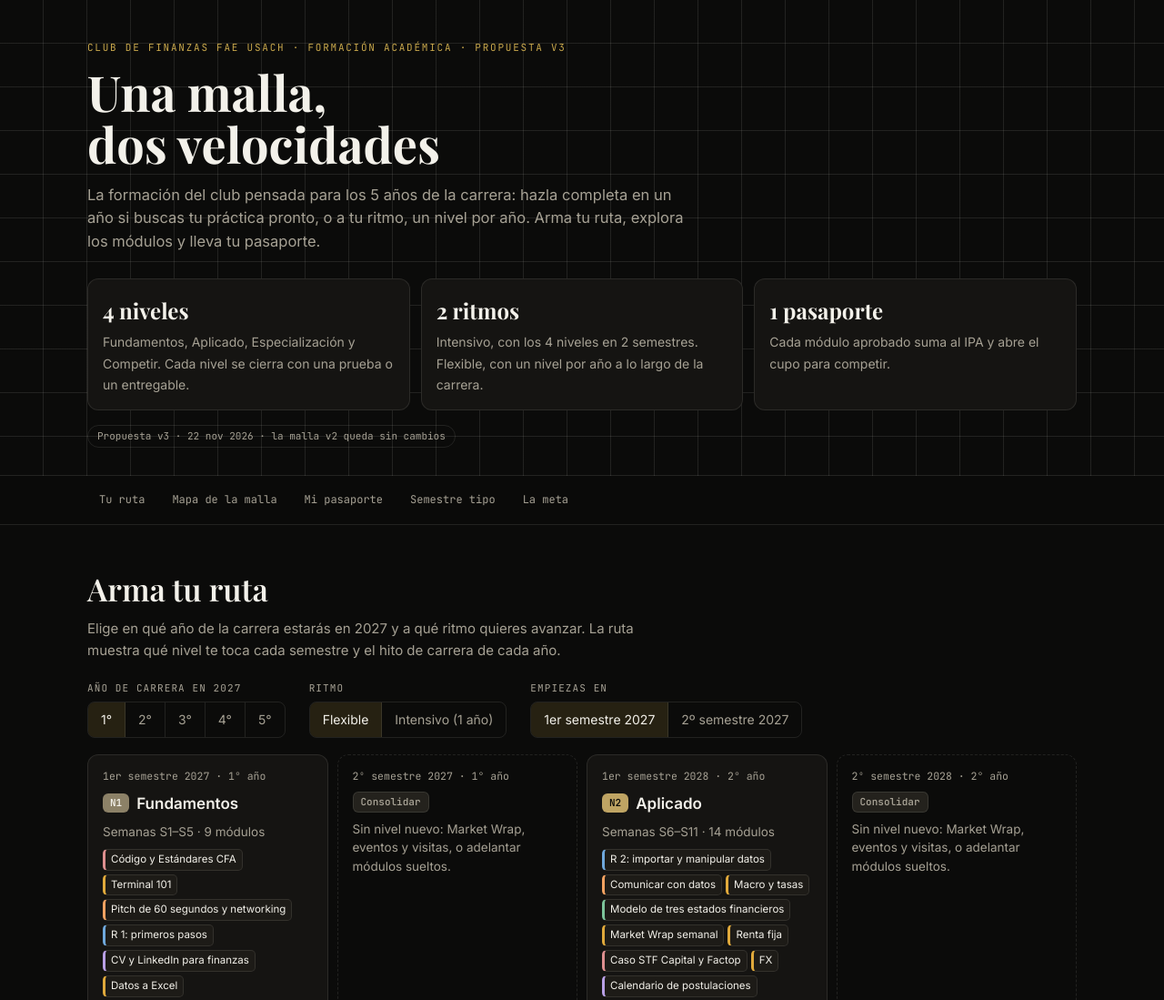
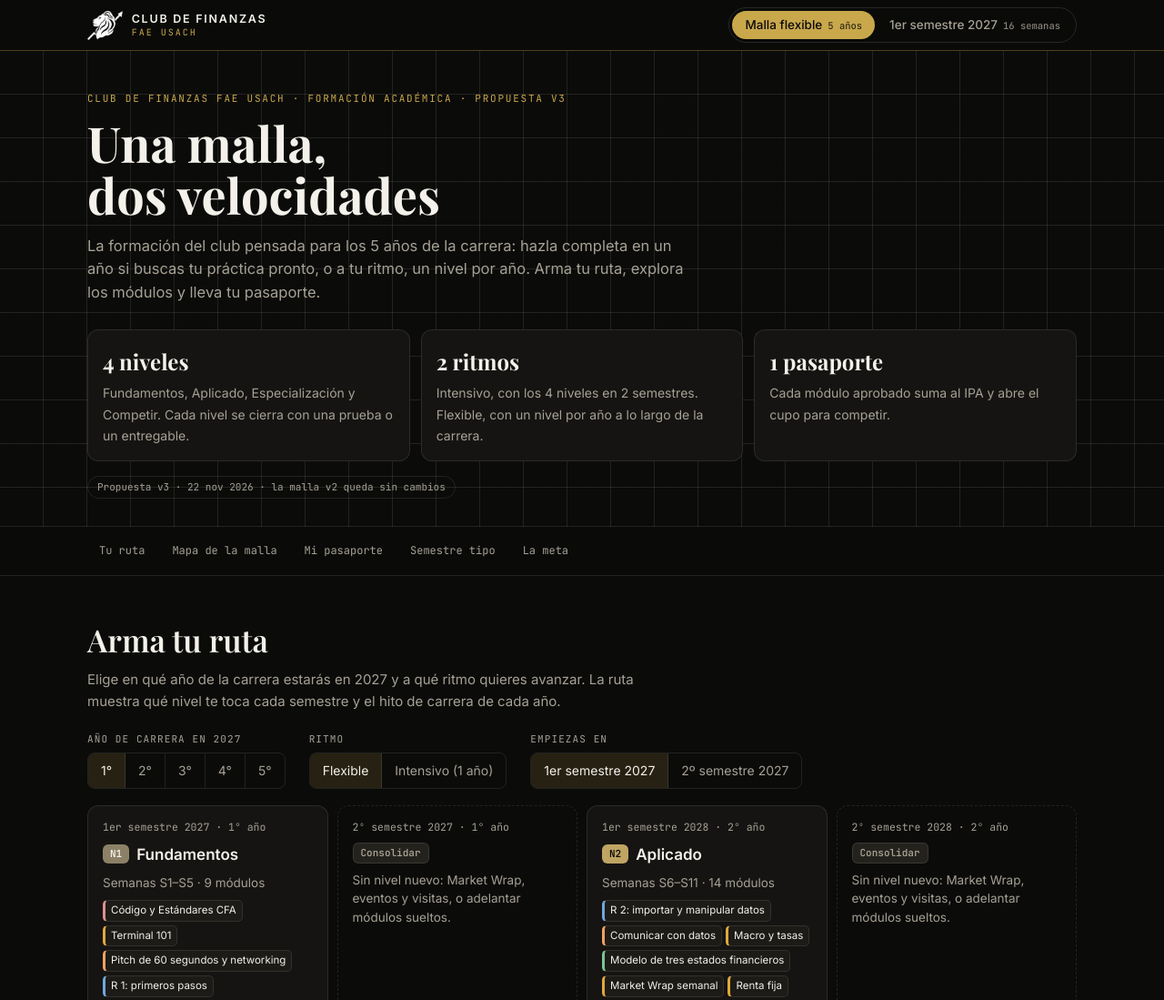
Before and after one commit to chelpa/malla-clubfinz, a plain HTML site: page index.html in a window 1280 px wide. Shown: the top 1099 px of the page at 91% size. Drawn offline with nearby package versions, Linux system fonts and the light colour scheme.

Commit message:
Barra del club entre mallas

```diff
--- /dev/null
+++ b/club-bar.js
@@ -0,0 +1,103 @@
+/*
+ * Barra del Club de Finanzas FAE USACH · compartida por todas las mallas
+ * [nuevo · 22 nov 2026]
+ *
+ * Uso: en cada página, justo después de <body>:
+ *     <script src="club-bar.js"></script>
+ *
+ * Para sumar una página nueva, agrega una línea a PAGINAS. Nada más.
+ *
+ * La barra define --clubbar-h (alto de la barra). Los elementos sticky de cada
+ * página usan top: var(--clubbar-h, 0px) para quedar justo debajo. Si el
+ * script no carga, el valor cae a 0 y la página se ve igual que antes.
+ *
+ * Variables opcionales en el :root de cada página, para alinear la barra con
+ * el ancho de su contenido:
+ *     --clubbar-max  ancho máximo (por defecto 1520px)
+ *     --clubbar-pad  margen lateral (por defecto 16px)
+ */
+(function () {
+  'use strict';
+
+  var PAGINAS = [
+    { href: 'index.html', largo: 'Malla flexible', detalle: '5 años', corto: 'Flexible' },
+    { href: 'malla-curricular-fae-usach-2027.html', largo: '1er semestre 2027', detalle: '16 semanas', corto: '1er semestre' }
+  ];
+  var SITIO = 'https://clubfinanzasfae.cl';
+
+  // Rutas relativas al propio script, así funciona aunque una página viva en una subcarpeta.
+  var script = document.currentScript;
+  var base = new URL('.', (script && script.src) || location.href);
+  var asset = function (p) { return new URL(p, base).href; };
+
+  // "/", "/index.html", "/malla.html" y "/malla" (Cloudflare quita el .html) se comparan igual.
+  var norm = function (path) { return path.replace(/index\.html$/, '').replace(/\.html$/, '').replace(/\/+$/, '/'); };
+  var aqui = norm(location.pathname);
+
+  var CSS = [
+    ':root{--clubbar-h:56px}',
+    '.clubbar{position:sticky;top:0;z-index:40;height:var(--clubbar-h);background:rgba(11,11,10,.94);',
+    '-webkit-backdrop-filter:blur(10px);backdrop-filter:blur(10px);border-bottom:1px solid rgba(201,168,76,.35);',
+    'color:#F3F1EA;font-family:"Inter",system-ui,-apple-system,"Segoe UI",sans-serif;-webkit-font-smoothing:antialiased}',
+    '.clubbar__in{box-sizing:border-box;max-width:var(--clubbar-max,1520px);height:100%;margin:0 auto;',
+    'padding:0 var(--clubbar-pad,16px);display:flex;align-items:center;justify-content:space-between;gap:12px}',
+    '.clubbar__brand{display:flex;align-items:center;gap:10px;min-width:0;color:inherit;text-decoration:none;border-radius:6px}',
+    '.clubbar__brand img{display:block;height:32px;width:auto}',
+    '.clubbar__name{display:flex;flex-direction:column;gap:2px;line-height:1.1}',
+    '.clubbar__name b{font-size:12.5px;font-weight:600;letter-spacing:.14em;text-transform:uppercase;white-space:nowrap}',
+    '.clubbar__name span{font-family:"JetBrains Mono",ui-monospace,Menlo,monospace;font-size:10px;letter-spacing:.2em;color:#C9A84C}',
+    '.clubbar__tabs{display:flex;gap:2px;padding:3px;border:1px solid rgba(243,241,234,.12);border-radius:999px}',
+    '.clubbar__tabs a{display:flex;align-items:baseline;gap:6px;padding:7px 14px;border-radius:999px;font-size:13.5px;',
+    'font-weight:500;line-height:1.2;color:#A6A194;text-decoration:none;white-space:nowrap;transition:color .15s,background .15s}',
+    '.clubbar__tabs small{font-family:"JetBrains Mono",ui-monospace,Menlo,monospace;font-size:10.5px;opacity:.8}',
+    '.clubbar__tabs a:hover{color:#F3F1EA;background:rgba(243,241,234,.07)}',
+    '.clubbar__tabs a[aria-current="page"]{background:#C9A84C;color:#0B0B0A}',
+    '.clubbar a:focus-visible{outline:2px solid #C9A84C;outline-offset:2px}',
+    '.clubbar .c-corto{display:none}',
+    '@media (max-width:760px){:root{--clubbar-h:52px}.clubbar__name,.clubbar__tabs small{display:none}.clubbar__brand img{height:28px}}',
+    '@media (max-width:420px){.clubbar .c-largo{display:none}.clubbar .c-corto{display:inline}.clubbar__tabs a{padding:7px 11px;font-size:13px}}',
+    '@media (prefers-reduced-motion:reduce){.clubbar__tabs a{transition:none}}',
+    '@media print{.clubbar{display:none}:root{--clubbar-h:0px}}'
+  ].join('');
+
+  function el(tag, attrs, html) {
+    var n = document.createElement(tag);
+    for (var k in attrs) n.setAttribute(k, attrs[k]);
+    if (html != null) n.innerHTML = html;
+    return n;
+  }
+
+  function montar() {
+    if (document.querySelector('.clubbar')) return;
+
+    document.head.appendChild(el('style', { id: 'clubbar-css' }, CSS));
+
+    // Favicon del club, solo si la página no trae uno propio.
+    if (!document.querySelector('link[rel~="icon"]')) {
+      document.head.appendChild(el('link', { rel: 'icon', type: 'image/png', href: asset('assets/favicon-64.png') }));
+      document.head.appendChild(el('link', { rel: 'apple-touch-icon', href: asset('assets/apple-touch-icon.png') }));
+    }
+
+    var tabs = PAGINAS.map(function (p) {
+      var url = new URL(p.href, base);
+      var actual = norm(url.pathname) === aqui;
+      return '<a href="' + url.href + '"' + (actual ? ' aria-current="page"' : '') + '>' +
+        '<span class="c-largo">' + p.largo + '</span><span class="c-corto">' + p.corto + '</span>' +
+        (p.detalle ? '<small>' + p.detalle + '</small>' : '') + '</a>';
+    }).join('');
+
+    var barra = el('div', { class: 'clubbar' },
+      '<div class="clubbar__in">' +
+        '<a class="clubbar__brand" href="' + SITIO + '" aria-label="Club de Finanzas FAE USACH: ir al sitio del club">' +
+          '<img src="' + asset('assets/club-leon-blanco.png') + '" alt="" width="39" height="32">' +
+          '<span class="clubbar__name"><b>Club de Finanzas</b><span>FAE USACH</span></span>' +
+        '</a>' +
+        '<nav class="clubbar__tabs" aria-label="Mallas del club">' + tabs + '</nav>' +
+      '</div>');
+
+    document.body.insertBefore(barra, document.body.firstChild);
+  }
+
+  if (document.body) montar();
+  else document.addEventListener('DOMContentLoaded', montar);
+})();
--- a/index.html
+++ b/index.html
@@ -18,9 +18,11 @@
   --body: "Inter", system-ui, -apple-system, "Segoe UI", sans-serif;
   --mono: "JetBrains Mono", ui-monospace, "SF Mono", Menlo, monospace;
   color-scheme: dark;
+  --clubbar-max: 1120px; /* [22 nov · barra del club] alinea la barra con .wrap */
 }
 * { box-sizing: border-box; }
-html { scroll-behavior: smooth; scroll-padding-top: 64px; }
+/* [22 nov · barra del club] antes: scroll-padding-top: 64px */
+html { scroll-behavior: smooth; scroll-padding-top: calc(var(--clubbar-h, 0px) + 64px); }
 @media (prefers-reduced-motion: reduce) { html { scroll-behavior: auto; } * { transition: none !important; } }
 body { margin: 0; background: var(--bg); color: var(--ink); font-family: var(--body); font-size: 15px; line-height: 1.55; -webkit-font-smoothing: antialiased; }
 a { color: var(--gold); text-underline-offset: 3px; }
@@ -40,7 +42,8 @@ h1 { font-family: var(--display); font-weight: 700; font-size: clamp(32px, 6vw,
 .how b { display: block; font-family: var(--display); font-size: 24px; margin-bottom: 4px; }
 .how span { color: var(--muted); font-size: 14px; }
 
-nav.sections { position: sticky; top: 0; z-index: 30; background: rgba(11, 11, 10, 0.92); backdrop-filter: blur(8px); -webkit-backdrop-filter: blur(8px); border-bottom: 1px solid var(--line); }
+/* [22 nov · barra del club] antes: top: 0 */
+nav.sections { position: sticky; top: var(--clubbar-h, 0px); z-index: 30; background: rgba(11, 11, 10, 0.92); backdrop-filter: blur(8px); -webkit-backdrop-filter: blur(8px); border-bottom: 1px solid var(--line); }
 nav.sections .wrap { display: flex; gap: 4px; overflow-x: auto; scrollbar-width: none; padding-top: 8px; padding-bottom: 8px; }
 nav.sections .wrap::-webkit-scrollbar { display: none; }
 nav.sections a { flex: none; font-family: var(--mono); font-size: 12px; color: var(--muted); text-decoration: none; padding: 8px 12px; border-radius: 999px; border: 1px solid transparent; }
@@ -108,7 +111,8 @@ h2 { font-family: var(--display); font-weight: 600; font-size: clamp(26px, 4vw,
 .mod.sel { border-color: var(--ink); background: var(--surface-3); opacity: 1; }
 .mod.pre { box-shadow: 0 0 0 2px var(--gold); opacity: 1; }
 .mod.unl { box-shadow: 0 0 0 2px var(--teal); opacity: 1; }
-.detail { position: sticky; top: 72px; background: var(--surface); border: 1px solid var(--line); border-radius: 12px; padding: 16px; display: flex; flex-direction: column; gap: 10px; }
+/* [22 nov · barra del club] antes: top: 72px */
+.detail { position: sticky; top: calc(var(--clubbar-h, 0px) + 72px); background: var(--surface); border: 1px solid var(--line); border-radius: 12px; padding: 16px; display: flex; flex-direction: column; gap: 10px; }
 .detail h3 { margin: 0; font-size: 18px; font-weight: 600; line-height: 1.3; }
 .detail .meta { display: flex; flex-wrap: wrap; gap: 6px; }
 .detail .meta span { font-family: var(--mono); font-size: 11px; color: var(--muted); border: 1px solid var(--line); border-radius: 999px; padding: 2px 8px; }
@@ -189,6 +193,8 @@ footer { border-top: 1px solid var(--line); margin-top: 48px; padding: 20px 0 40
 </style>
 </head>
 <body>
+<!-- [22 nov · barra del club] barra compartida con logo y cambio entre mallas: ver club-bar.js -->
+<script src="club-bar.js"></script>
 
 <header class="top">
   <div class="wrap">
@@ -282,6 +288,8 @@ footer { border-top: 1px solid var(--line); margin-top: 48px; padding: 20px 0 40
     <p class="sec-lede">Cada semestre se dicta la misma secuencia. Quien va en intensivo toma todo; quien va en flexible entra solo a las semanas de su nivel. El nivel 4 corre todo el año en paralelo.</p>
     <div class="weeks-scroll"><div class="weeks" id="weeks"></div></div>
     <p class="note" id="weeks-note"></p>
+    <!-- [22 nov · barra del club] enlace a la malla semana a semana -->
+    <p class="note"><a href="malla-curricular-fae-usach-2027.html">Ver el 1er semestre 2027 semana a semana, con objetivos y contenidos de cada sesión &rarr;</a></p>
   </section>
 
   <section id="meta">
```
Also changed, not shown: malla-curricular-fae-usach-2027.html (+4 -0 lines), assets/apple-touch-icon.png (added), assets/club-leon-blanco.png (added), assets/favicon-64.png (added), 1 other file.
